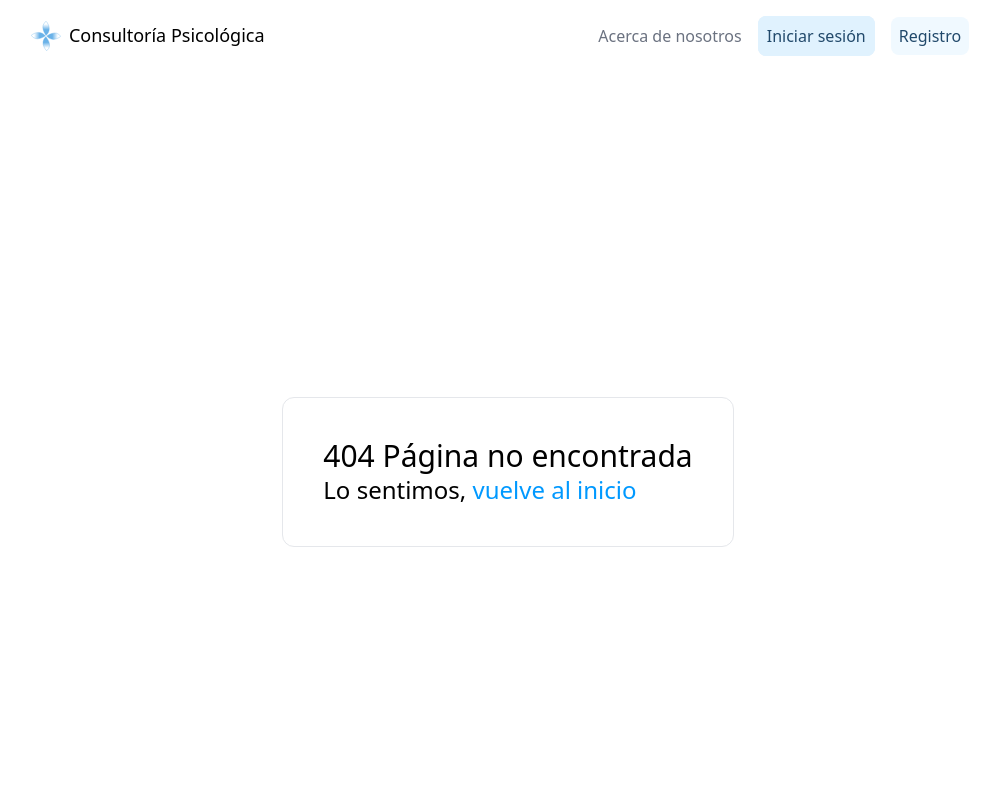
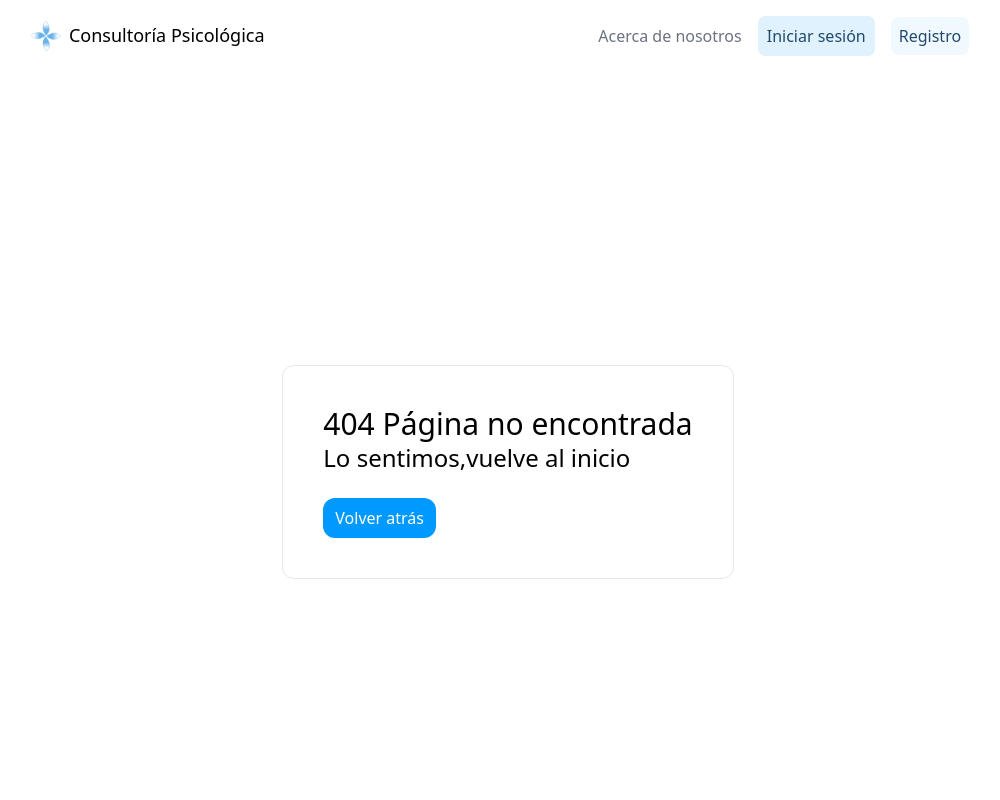
Before and after one commit to ughettoeliana/proyecto-terapia-existencial, a React (Vite) app in the folder terapia-existencial-react/: page / in a window 1280 px wide. Shown: the top 800 px of the page, without its empty margins (132-1132 px from the left). Built offline with nearby package versions, Linux system fonts and the light colour scheme.

Commit message:
added the profile page

```diff
--- a/terapia-existencial-react/src/App.jsx
+++ b/terapia-existencial-react/src/App.jsx
@@ -16,6 +16,7 @@ import EditService from "./pages/EditService";
 import PrivateRoute from "./components/PrivateRoute";
 import AdminPrivateRoute from "./components/AdminPrivateRoute";
 import Unauthorized from "./pages/Unauthorized";
+import Profile from "./pages/Profile";
 
 function App() {
   return (
@@ -28,6 +29,14 @@ function App() {
         <Route path="/login" element={<Login />} />
         <Route path="/register" element={<Register />} />
 
+        <Route
+          path="/profile"
+          element={
+            <PrivateRoute>
+              <Profile />
+            </PrivateRoute>
+          }
+        />
         <Route
           path="/services"
           element={
--- a/terapia-existencial-react/src/components/NavBar.jsx
+++ b/terapia-existencial-react/src/components/NavBar.jsx
@@ -105,7 +105,7 @@ const NavBar = () => {
               )}
               {user.rol === "user" && (
                 <BaseNavLi>
-                  <Link to="/my-profile" className="text-gray-500">
+                  <Link to="/profile" className="text-gray-500">
                     Mi Perfil
                   </Link>
                 </BaseNavLi>
--- a/terapia-existencial-react/src/pages/NotFound.jsx
+++ b/terapia-existencial-react/src/pages/NotFound.jsx
@@ -1,12 +1,19 @@
 import React from 'react'
-import { Link } from 'react-router-dom'
+import { Link, useNavigate } from 'react-router-dom'
+import BaseButton from '../components/BaseButton';
 
 function NotFound() {
+  const navigate = useNavigate();
+  const goBack = () => {
+    navigate(-1, { replace: true });
+  };
   return (
     <div className='flex justify-center items-center min-h-screen'>
       <div className='rounded-xl  m-4 p-10 border'>
         <h1 className='text-3xl'>404 Página no encontrada</h1>
-        <p className='text-2xl'>Lo sentimos, <Link to='/' className='text-primary'>vuelve al inicio</Link></p>
+        <p className='text-2xl'>Lo sentimos,vuelve al inicio</p>
+        <br/>
+        <BaseButton btnText="Volver atrás" onClick={goBack} />
       </div>
     </div>
   )
--- /dev/null
+++ b/terapia-existencial-react/src/pages/Profile.jsx
@@ -0,0 +1,11 @@
+import React from 'react'
+
+function Profile() {
+  return (
+    <div>
+      Mi profile
+    </div>
+  )
+}
+
+export default Profile
```
